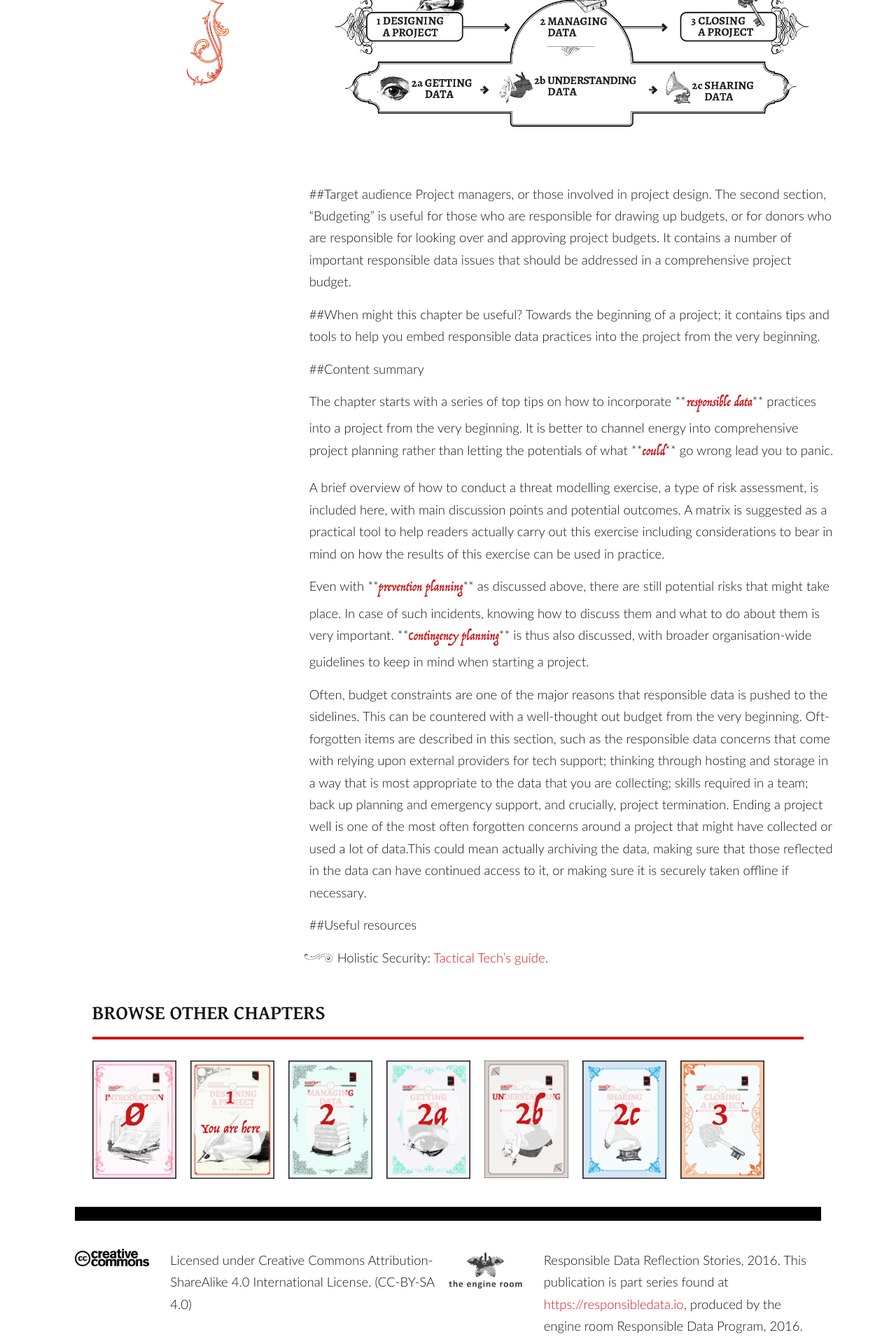
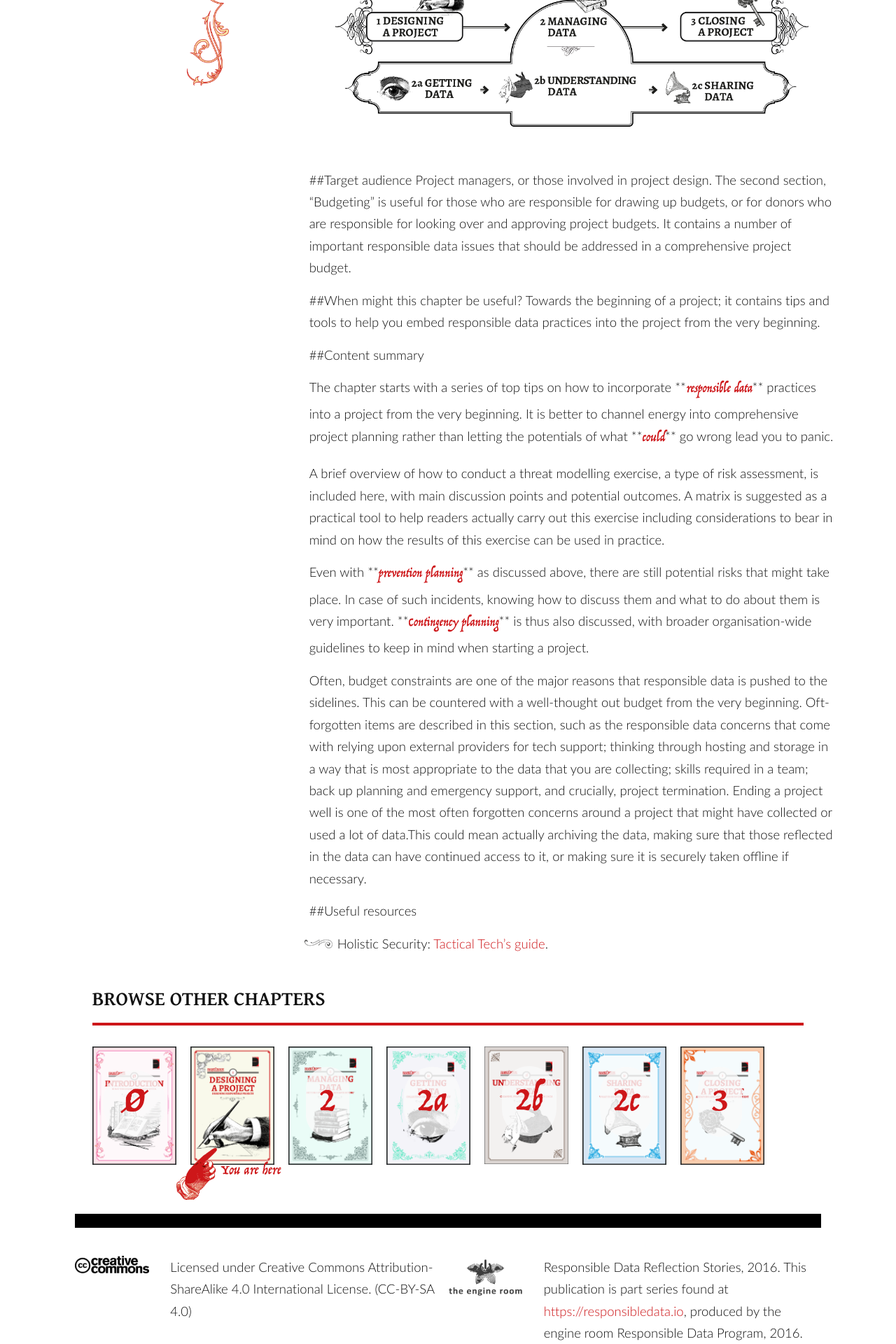
Before and after one commit to the-engine-room/responsible-data-handbook, a Jekyll site: the page built from _posts/0001-01-02-chapter-01-designing-a-project.md, in a window 1280 px wide. Shown: the part 680-2600 px from the top of the page at 70% size. Built offline with Jekyll 4.4.1, drawn with Linux system fonts in a browser that asks for light colours.

Commit message:
New 'you are hehere' on browse chapters

```diff
--- a/_includes/browsechapters.html
+++ b/_includes/browsechapters.html
@@ -43,25 +43,9 @@
 						<div class="eachch">
 						  <img class="chapterthumb" alt="{{post.title}}" src="{{ "/assets/img/chapter-" | prepend: site.baseurl }}{{ post.num }}.png" />
 
-						  <div class="chcurrent">
+						  	<div class="chcurrent">
 
-		  					{% if post.ch == 0 %}
-
-						  		<h5 class="ch zerosmall"><img src="{{ "/assets/img/special-zero.png" | prepend: site.baseurl }}" /></h5>
-
-						  		<h4 class="zerosmall">You are here</h4>
-
-
-						  	{% else %}
-
-
-								<h5>{{ post.ch }}</h5>
-
-								<h4>You are here</h4>
-
-
-							{% endif %}
-
+		  						<img src="{{ "/assets/img/here.png" | prepend: site.baseurl }}" />
 							</div>
 						</div>
 
--- a/_sass/_layout.scss
+++ b/_sass/_layout.scss
@@ -378,7 +378,7 @@
  * Page content
  */
 .page-content {
-    padding: $spacing-unit 0 0 0;
+    padding: $spacing-unit 0;
 }
 
 .page-heading {
@@ -469,7 +469,7 @@
     }
 
     .map{
-        padding: 30px 0 50px 0;
+        padding: 30px 0;
         width:90%;
         margin: 0 auto;
     }
@@ -692,29 +692,10 @@
 
         .chcurrent{
             position: absolute;
-            bottom: 35px;
-            left: 15px;
-            background: rgba(250,250,250,0.8);
-            border-radius: 50px;
-            //border: 1px solid $red-color;
-            color: $red-color;
-            text-align: center;
+            bottom: -40px;
+            left: -10px;
+            z-index: 1000;
 
-            h5{
-                font-size: 30px;
-                padding: 20px 0 0 0;
-                margin: 0;
-                font-family: $fancy-font-family;
-
-
-            }
-
-            h4{
-                font-size: 20px;
-                padding: 0 10px 10px 10px;
-                font-family: $fancy-font-family;
-
-            }
 
         }
 
```
